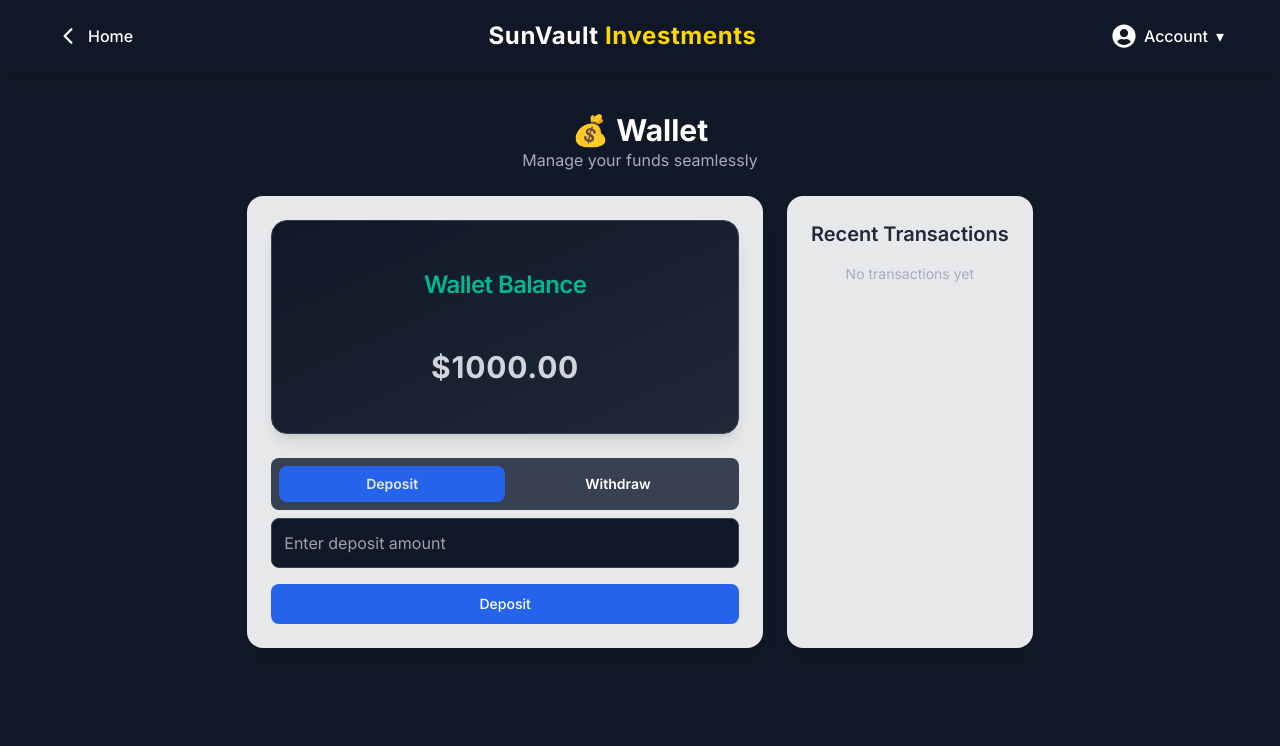
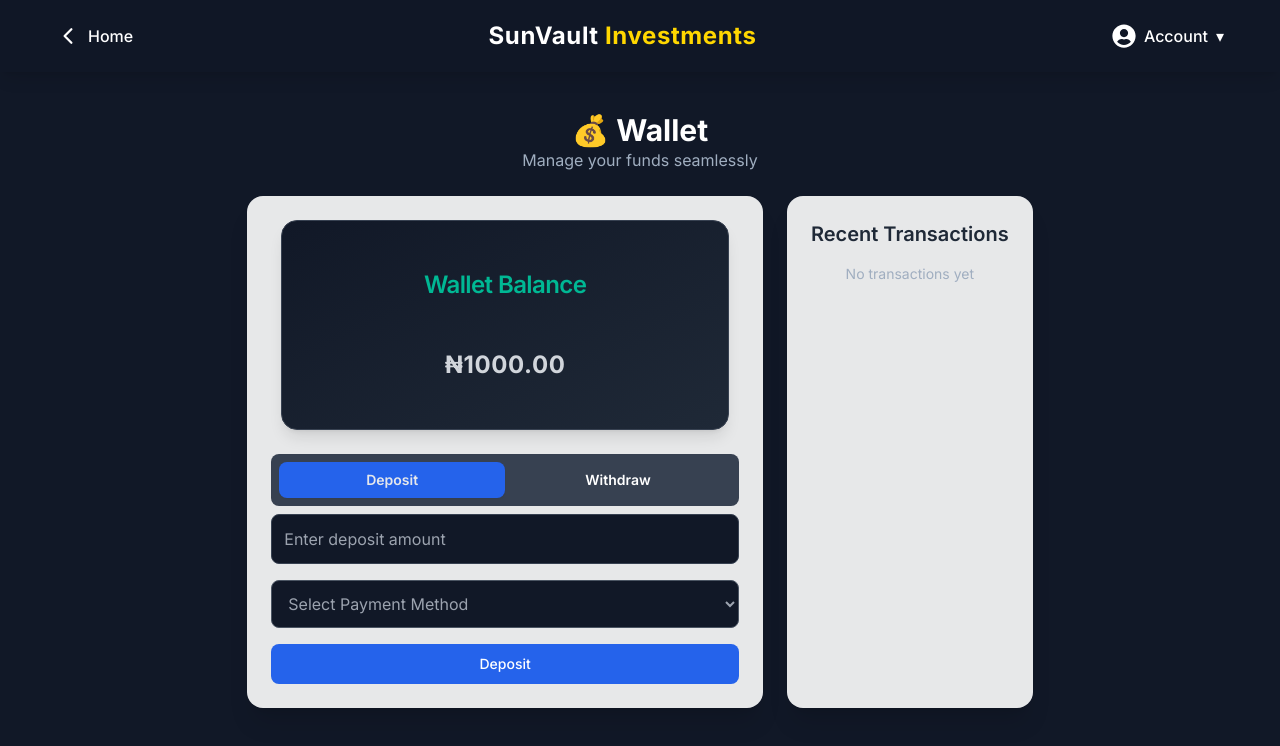
Before and after one commit to differentanthony/mynextjs, a Next.js app: page /dashboard/wallet in a window 1280 px wide. Shown: the top 746 px of the page. Built offline with nearby package versions, Linux system fonts and the light colour scheme.

Commit message:
dashborad and wallet

```diff
--- a/src/app/dashboard/page.tsx
+++ b/src/app/dashboard/page.tsx
@@ -2,11 +2,6 @@
 
 import { useState } from "react";
 import Chart from "@/components/Chart"; // Importing the Chart component
-
-const currencyFormatter = new Intl.NumberFormat("en-US", {
-  style: "currency",
-  currency: "USD",
-});
 
 export default function PortfolioOverview() {
   const [portfolioBalance] = useState(12500.75); // Example balance
@@ -17,7 +12,7 @@ export default function PortfolioOverview() {
   ]);
 
   return (
-    <div className="bg-gray-50 dark:bg-gray-900 min-h-screen p-6">
+    <div className="bg-backgroundStart dark:bg-backgroundEnd min-h-screen p-6">
       <div className="max-w-7xl mx-auto space-y-8">
         {/* Portfolio Balance Overview */}
         <div
@@ -41,28 +36,24 @@ export default function PortfolioOverview() {
             className="text-4xl sm:text-5xl md:text-6xl font-semibold text-white mt-4 md:mt-0
                 group-hover:scale-105 transition-transform duration-300"
           >
-            {currencyFormatter.format(portfolioBalance)}
+            ${portfolioBalance.toFixed(2)}
           </p>
         </div>
 
-        <div className="grid grid-cols-1 md:grid-cols-2 gap-8">
+        <div className="grid grid-cols-1 md:grid-cols-2 gap-8 ">
           {/* Investment Performance Chart (Line) */}
-          <div className="rounded-lg p-6 flex flex-col h-full bg-white dark:bg-gray-800 shadow-lg">
-            <h3 className="text-lg font-semibold text-gray-700 dark:text-white">
-              Investment Performance
-            </h3>
+          <div className="rounded-lg p-6 flex flex-col h-full">
             <div className="w-full h-full mt-4 flex justify-center items-center">
               <Chart type="line" title="Investment Performance" />
             </div>
           </div>
 
           {/* Investment Distribution Chart (Pie) */}
-          <div className="rounded-lg p-6 flex flex-col h-full bg-white dark:bg-gray-800 shadow-lg">
-            <h3 className="text-lg font-semibold text-gray-700 dark:text-white">
-              Investment Distribution
-            </h3>
+          <div className="rounded-lg p-6 flex flex-col h-full">
             <div className="w-full h-full mt-4 flex justify-center items-center">
+              <div className="w-full h-full flex justify-center items-center ">
                 <Chart type="pie" title="Investment Distribution" />
+              </div>
             </div>
           </div>
         </div>
@@ -72,27 +63,16 @@ export default function PortfolioOverview() {
           <h3 className="text-xl font-semibold text-gray-700 dark:text-white">
             Recent Transactions
           </h3>
-
-          {recentTransactions.length > 0 ? (
           <table className="min-w-full mt-4 table-auto">
             <thead className="bg-gray-100 dark:bg-gray-700">
               <tr>
-                  <th
-                    scope="col"
-                    className="py-2 px-4 text-left text-sm font-medium text-gray-600 dark:text-white"
-                  >
+                <th className="py-2 px-4 text-left text-sm font-medium text-gray-600 dark:text-white">
                   Type
                 </th>
-                  <th
-                    scope="col"
-                    className="py-2 px-4 text-left text-sm font-medium text-gray-600 dark:text-white"
-                  >
+                <th className="py-2 px-4 text-left text-sm font-medium text-gray-600 dark:text-white">
                   Amount
                 </th>
-                  <th
-                    scope="col"
-                    className="py-2 px-4 text-left text-sm font-medium text-gray-600 dark:text-white"
-                  >
+                <th className="py-2 px-4 text-left text-sm font-medium text-gray-600 dark:text-white">
                   Date
                 </th>
               </tr>
@@ -107,7 +87,7 @@ export default function PortfolioOverview() {
                     {transaction.type}
                   </td>
                   <td className="py-2 px-4 text-sm text-gray-700 dark:text-white">
-                      {currencyFormatter.format(transaction.amount)}
+                    ${transaction.amount}
                   </td>
                   <td className="py-2 px-4 text-sm text-gray-700 dark:text-white">
                     {transaction.date}
@@ -116,11 +96,6 @@ export default function PortfolioOverview() {
               ))}
             </tbody>
           </table>
-          ) : (
-            <p className="text-gray-600 dark:text-gray-300 mt-4">
-              No recent transactions available.
-            </p>
-          )}
         </div>
       </div>
     </div>
--- a/src/components/DepositWithdraw.tsx
+++ b/src/components/DepositWithdraw.tsx
@@ -1,9 +1,19 @@
 import React, { useEffect, useState } from "react";
 import { useForm, type SubmitHandler } from "react-hook-form";
-import { Tabs, TabsContent, TabsList, TabsTrigger } from "../components/ui/tabs";
+import {
+  Tabs,
+  TabsContent,
+  TabsList,
+  TabsTrigger,
+} from "../components/ui/tabs";
 import { Button } from "../components/ui/button";
 import { Input } from "../components/ui/input";
-import { Card, CardContent, CardHeader, CardTitle } from "../components/ui/card";
+import {
+  Card,
+  CardContent,
+  CardHeader,
+  CardTitle,
+} from "../components/ui/card";
 import { CircleNotch } from "phosphor-react";
 
 type TransactionType = "deposit" | "withdraw";
@@ -19,7 +29,7 @@ interface Transaction {
 
 interface TransactionForm {
   amount: number;
-  method: PaymentMethod;
+  method: PaymentMethod; // ✅ Fix: Ensure correct field name
 }
 
 interface DepositWithdrawProps {
@@ -55,8 +65,7 @@ const DepositWithdraw: React.FC<DepositWithdrawProps> = ({
 
   useEffect(() => {
     setIsClient(true);
-  }, []); // 👈 This makes sure it only runs once on mount
-
+  }, []);
 
   const onSubmit: SubmitHandler<TransactionForm> = (data, event) => {
     const form = event?.target as HTMLFormElement;
@@ -88,23 +97,32 @@ const DepositWithdraw: React.FC<DepositWithdrawProps> = ({
         id: `txn-${Math.random().toString(36).substr(2, 9)}`,
         type: transactionType,
         amount,
-        method: data.method,
+        method: data.method, // ✅ Fix: Use correct field name
         date: new Date().toISOString(),
       };
 
       setTransactions((prev) => {
         const updatedTransactions = [newTransaction, ...prev].slice(0, 5);
-        localStorage.setItem(TRANSACTION_KEY, JSON.stringify(updatedTransactions));
+        localStorage.setItem(
+          TRANSACTION_KEY,
+          JSON.stringify(updatedTransactions)
+        );
         return updatedTransactions;
       });
 
-      setBalance((prev) => (transactionType === "deposit" ? prev + amount : prev - amount));
+      setBalance((prev) =>
+        transactionType === "deposit" ? prev + amount : prev - amount
+      );
 
       reset();
 
       setToastMessage({
-        title: `${transactionType.charAt(0).toUpperCase() + transactionType.slice(1)} Successful`,
-        description: `$${amount.toFixed(2)} has been ${transactionType === "deposit" ? "added to" : "withdrawn from"} your wallet via ${data.method}.`,
+        title: `${
+          transactionType.charAt(0).toUpperCase() + transactionType.slice(1)
+        } Successful`,
+        description: `$${amount.toFixed(2)} has been ${
+          transactionType === "deposit" ? "added to" : "withdrawn from"
+        } your wallet via ${data.method}.`,
         variant: "default",
       });
 
@@ -117,19 +135,18 @@ const DepositWithdraw: React.FC<DepositWithdrawProps> = ({
   return (
     <div className="w-full space-y-6">
       {/* Wallet Balance Card */}
-      <Card className="bg-gradient-to-br from-gray-900 to-gray-800 shadow-lg text-white border border-gray-700 backdrop-blur-md p-6 rounded-2xl">
+      <Card className="bg-gradient-to-br from-gray-900 to-gray-800 shadow-lg text-white border border-gray-700 backdrop-blur-md p-4 sm:p-6 rounded-2xl w-full max-w-md mx-auto">
         <CardHeader>
-    <CardTitle className="text-xl font-semibold text-center">
+          <CardTitle className="text-lg sm:text-xl font-semibold text-center">
             Wallet Balance
           </CardTitle>
         </CardHeader>
         <CardContent className="text-center">
-    <p className="text-5xl sm:text-4xl md:text-3xl font-bold tracking-wide truncate">
-      ${balance.toFixed(2)}
+          <p className="text-4xl sm:text-3xl md:text-2xl font-bold tracking-wide truncate">
+          ₦{balance.toFixed(2)}
           </p>
         </CardContent>
       </Card>
-
 
       {/* Deposit & Withdraw Tabs */}
       <Tabs defaultValue="deposit" className="w-full">
@@ -149,30 +166,61 @@ const DepositWithdraw: React.FC<DepositWithdrawProps> = ({
           </TabsTrigger>
         </TabsList>
 
+        {/* Deposit Section */}
         <TabsContent value="deposit">
-          <form onSubmit={handleSubmit(onSubmit)} data-type="deposit" className="space-y-4">
+          <form
+            onSubmit={handleSubmit(onSubmit)}
+            data-type="deposit"
+            className="space-y-4"
+          >
+            {/* Amount Input */}
             <Input
               type="number"
               placeholder="Enter deposit amount"
               className="bg-gray-900 border border-gray-700 text-white p-3 rounded-lg focus:ring-2 focus:ring-blue-500"
-              {...register("amount", { required: "Amount is required", min: 1 })}
+              {...register("amount", {
+                required: "Amount is required",
+                min: 1,
+              })}
             />
             {errors.amount && <p className="text-red-500">{errors.amount.message}</p>}
+
+            {/* Payment Method Selection */}
+            <select
+              {...register("method", { required: "Please select a payment method" })}
+              className="w-full p-3 text-gray-400 rounded-lg border border-gray-600 focus:ring-2 focus:ring-blue-500 bg-gray-900"
+            >
+              <option value="">Select Payment Method</option>
+              <option value="Bank">Bank Transfer</option>
+              <option value="Crypto">Cryptocurrency</option>
+              <option value="Card">Credit Card</option>
+              <option value="PayPal">PayPal</option>
+            </select>
+            {errors.method && <p className="text-red-500">{errors.method.message}</p>}
+
+            {/* Submit Button */}
             <Button type="submit" className="w-full bg-blue-600 hover:bg-blue-700 text-white py-3 rounded-lg">
               {loading ? <CircleNotch className="animate-spin" size={24} /> : "Deposit"}
             </Button>
           </form>
         </TabsContent>
 
+        {/* Withdraw Section */}
         <TabsContent value="withdraw">
           <form onSubmit={handleSubmit(onSubmit)} data-type="withdraw" className="space-y-4">
+            {/* Amount Input */}
             <Input
               type="number"
               placeholder="Enter withdrawal amount"
               className="bg-gray-900 border border-gray-700 text-white p-3 rounded-lg focus:ring-2 focus:ring-red-500"
-              {...register("amount", { required: "Amount is required", min: 1 })}
+              {...register("amount", {
+                required: "Amount is required",
+                min: 1,
+              })}
             />
             {errors.amount && <p className="text-red-500">{errors.amount.message}</p>}
+
+            {/* Submit Button */}
             <Button type="submit" className="w-full bg-red-600 hover:bg-red-700 text-white py-3 rounded-lg" disabled={loading || balance === 0}>
               {loading ? <CircleNotch className="animate-spin" size={24} /> : "Withdraw"}
             </Button>
```
Lines whose indentation alone changed are shown as unchanged.
